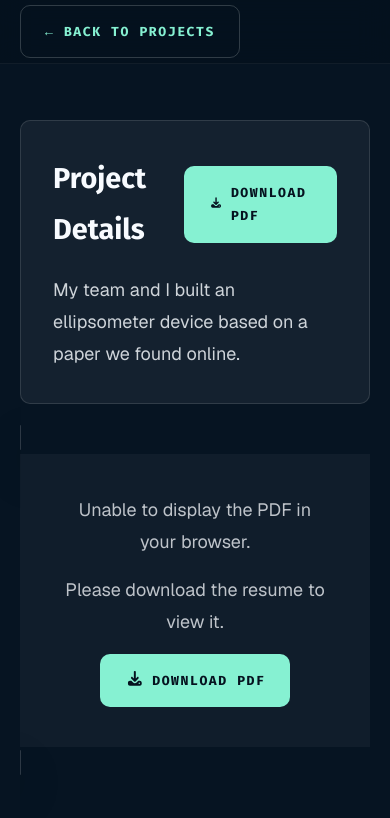
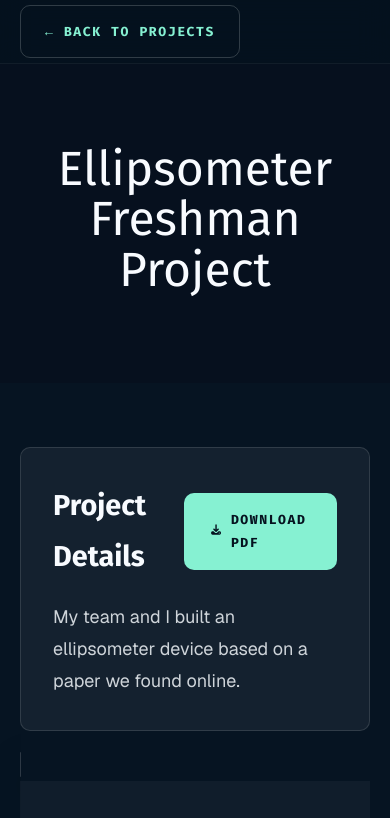
Before and after one commit to Aidan-Mulligan/site, a plain HTML site: page project-ellipsometer.html in a window 390 px wide. Shown: the top 818 px of the page. Drawn offline with nearby package versions, Linux system fonts and the light colour scheme; a web font is replaced by a local one.

Commit message:
last fixes

```diff
--- a/project-ellipsometer.html
+++ b/project-ellipsometer.html
@@ -13,6 +13,13 @@
         <a href="projects.html" class="btn btn-ghost">← Back to Projects</a>
       </div>
     </nav>
+
+  <main>
+    <div class="hero hero--projects">
+        <div class="container">
+          <h1>Ellipsometer Freshman Project</h1>
+        </div>
+      </div>
 
       <div class="section-alt">
           <div class="container">
@@ -74,6 +81,7 @@
             </object>
           </div>
         </div>
+    </main>
 
     <footer>
       <div class="footer-inner">
--- a/style.css
+++ b/style.css
@@ -201,6 +201,11 @@ nav {
   justify-content: center;
   text-align: center;
   padding: 0;
+}
+
+.hero--projects {
+  padding: 6rem 0 5rem;
+  min-height: 6rem;
 }
 
 .hero h1 {
@@ -491,13 +496,14 @@ footer {
 
 /* Media */
 @media (max-width: 760px) {
-  .container, .nav-inner, .footer-inner { padding: 0 20px; }
-  .nav-links { gap: 16px; }
-  .hero { padding: 64px 0 56px; }
-  .section, .section-alt { padding: 56px 0; }
+  .container, .nav-inner, .footer-inner { padding: 0 1.25rem; }
+  .nav-links { gap: 1rem; }
+  .hero { padding: 4rem 0 3.5rem; }
+  .hero--projects { padding: 5rem 0 4rem; }
+  .section, .section-alt { padding: 4rem 0; }
   .resume-header { flex-direction: column; align-items: flex-start; }
   .resume-header h1 { font-size: 1.8rem; }
-  .pdf-viewer { height: 600px; }
+  .pdf-viewer { height: 38rem; }
 }
 
 
```
Also changed, not shown: project-cheme-car.html (+1 -1 lines), project-microaccelerometer.html (+1 -1 lines), project-music-composer.html (+1 -1 lines), project-spectrometer.html (+1 -1 lines), projects.html (+1 -1 lines). Lines whose indentation alone changed are shown as unchanged.
